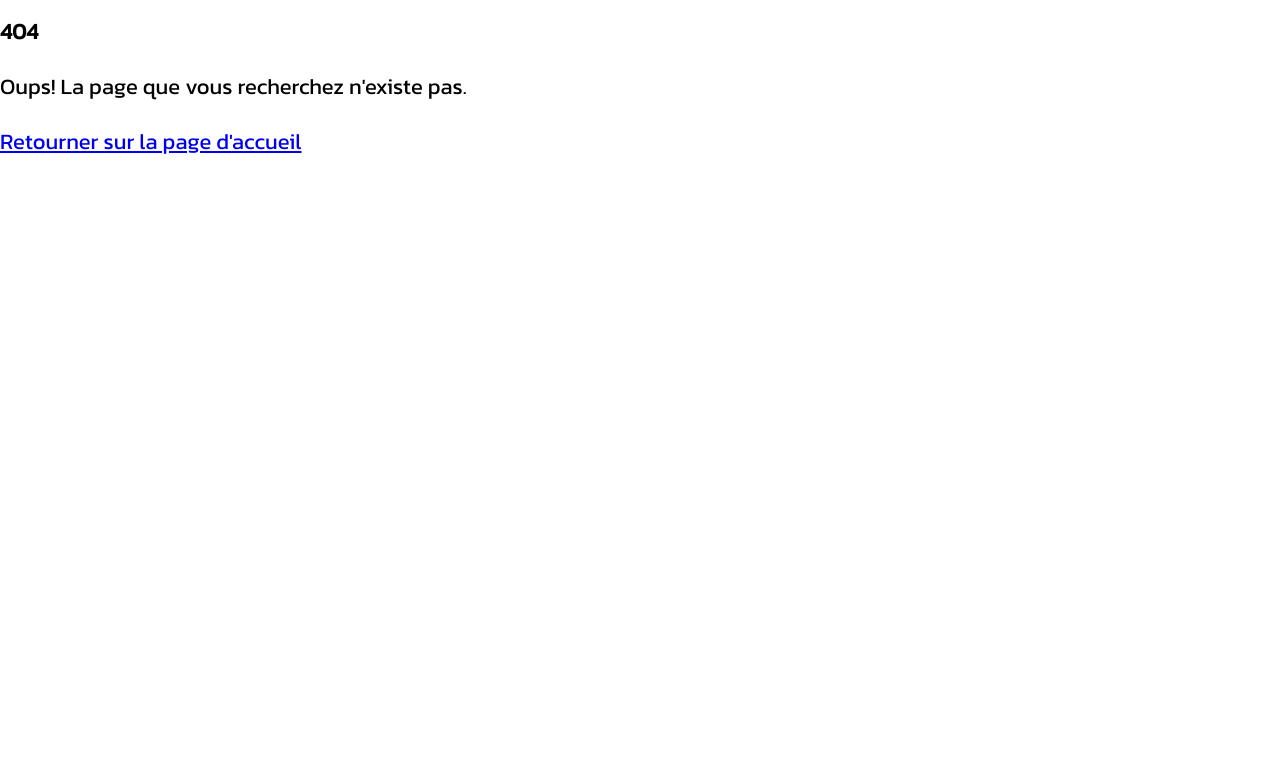
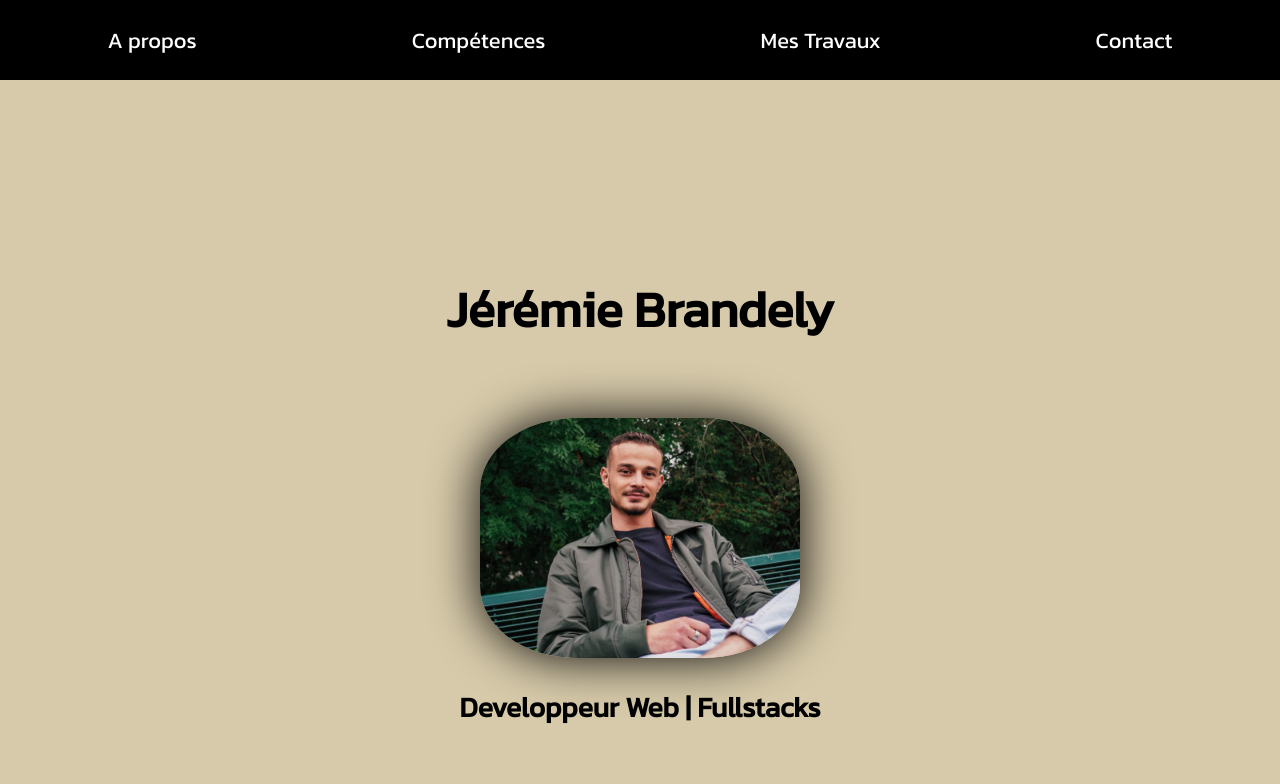
Before and after one commit to Jeremie-Brandely/Portfolio, a React (Create React App) app: page / in a window 1280 px wide. Before the commit this address had no page. Shown: the top 784 px of the page. Built offline with nearby package versions, Linux system fonts and the light colour scheme.

Commit message:
essai github pages

```diff
--- a/src/Routes/App.js
+++ b/src/Routes/App.js
@@ -7,7 +7,7 @@
   return (
     <BrowserRouter>
     <Routes>
-      <Route path='/Home' element={<Home />} />
+      <Route path='/' element={<Home />} />
       <Route path="*" element={<Error />} />
     </Routes>
     </BrowserRouter>
```
